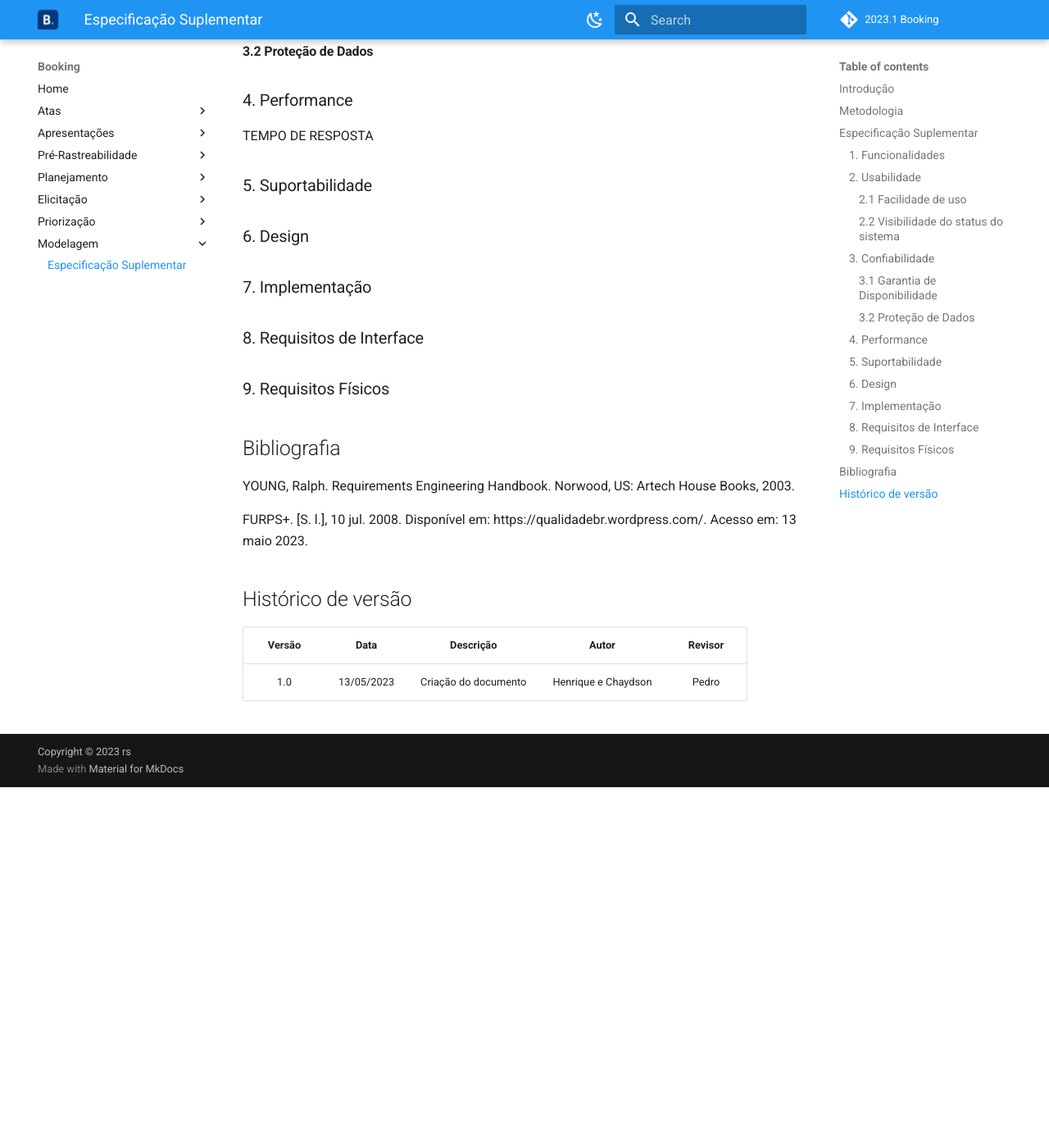
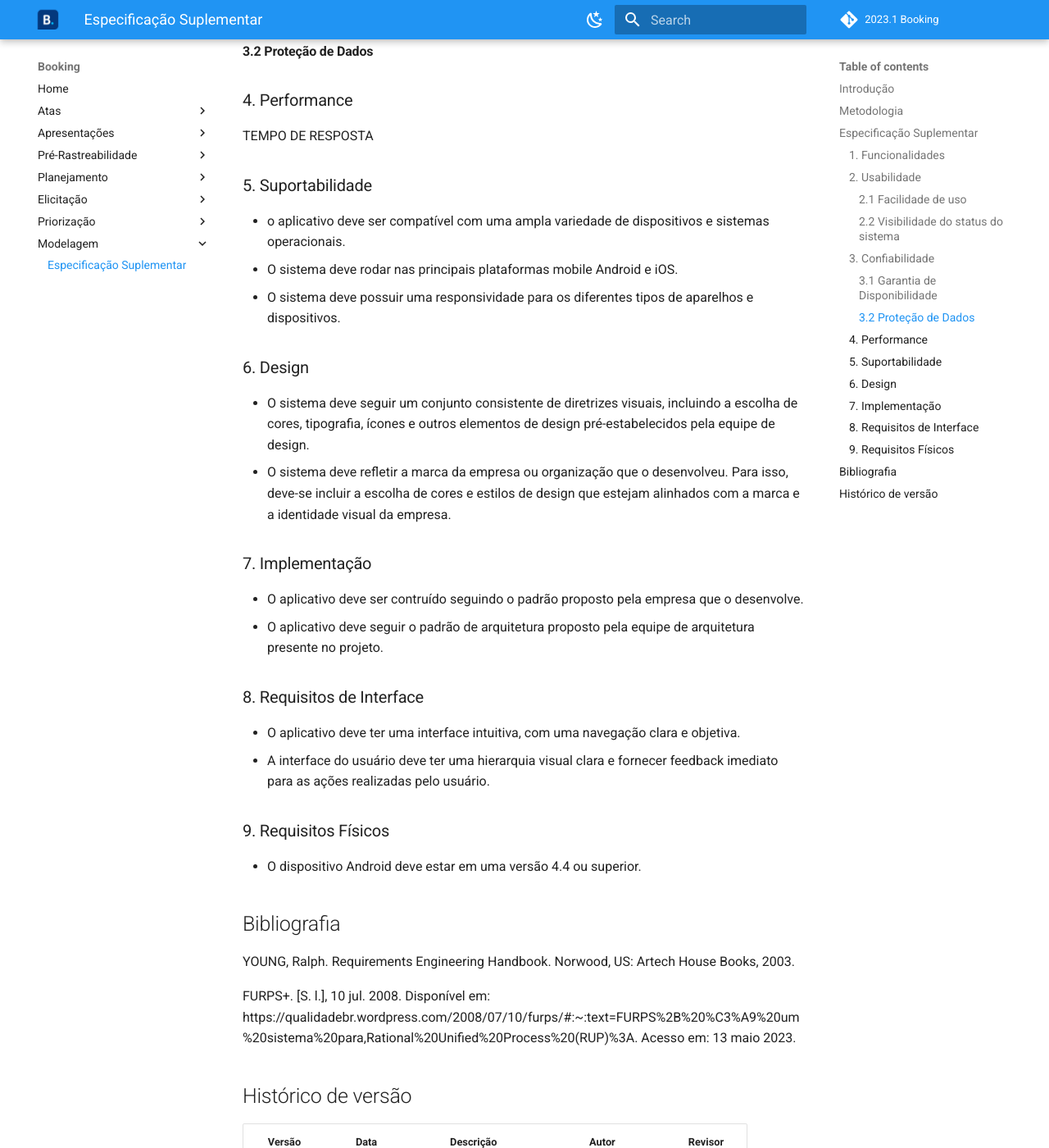
Before and after one commit to Requisitos-de-Software/2023.1-Booking, an MkDocs documentation site: the page built from docs/modelagem/especificacaoSuplementar.md, in a window 1280 px wide and 1400 px high, scrolled down 1792 px. Shown: the whole window at 82% size. Built offline with MkDocs 1.6.1 and Material for MkDocs 9.7.7, drawn with Linux system fonts in a browser that asks for light colours; comment, search, counter and statistics services are not loaded; before the commit the page ends 2752 px from its top, so only the background shows below that.

Commit message:
63-completando especificacoes suplementares
Co-authored-by: Chaydson Ferreira <chaydson14@gmail.com>

```diff
--- a/docs/modelagem/especificacaoSuplementar.md
+++ b/docs/modelagem/especificacaoSuplementar.md
@@ -53,19 +53,34 @@ TEMPO DE RESPOSTA
 
 ### 5. Suportabilidade
 
+- o aplicativo deve ser compatível com uma ampla variedade de dispositivos e sistemas operacionais.
+- O sistema deve rodar nas principais plataformas mobile Android e iOS.
+- O sistema deve possuir uma responsividade para os diferentes tipos de aparelhos e dispositivos.
+
 ### 6. Design
+
+- O sistema deve seguir um conjunto consistente de diretrizes visuais, incluindo a escolha de cores, tipografia, ícones e outros elementos de design pré-estabelecidos pela equipe de design.
+- O sistema deve refletir a marca da empresa ou organização que o desenvolveu. Para isso, deve-se incluir a escolha de cores e estilos de design que estejam alinhados com a marca e a identidade visual da empresa.
 
 ### 7. Implementação
 
+- O aplicativo deve ser contruído seguindo o padrão proposto pela empresa que o desenvolve.
+- O aplicativo deve seguir o padrão de arquitetura proposto pela equipe de arquitetura presente no projeto.
+
 ### 8. Requisitos de Interface
 
+- O aplicativo deve ter uma interface intuitiva, com uma navegação clara e objetiva.
+- A interface do usuário deve ter uma hierarquia visual clara e fornecer feedback imediato para as ações realizadas pelo usuário.
+
 ### 9. Requisitos Físicos
+
+- O dispositivo Android deve estar em uma versão 4.4 ou superior.
 
 
 ## Bibliografia
 YOUNG, Ralph. Requirements Engineering Handbook. Norwood, US: Artech House Books, 2003.
 
-FURPS+. [S. l.], 10 jul. 2008. Disponível em: https://qualidadebr.wordpress.com/. Acesso em: 13 maio 2023.
+FURPS+. [S. l.], 10 jul. 2008. Disponível em: https://qualidadebr.wordpress.com/2008/07/10/furps/#:~:text=FURPS%2B%20%C3%A9%20um%20sistema%20para,Rational%20Unified%20Process%20(RUP)%3A. Acesso em: 13 maio 2023.
 
 ## Histórico de versão
 
```
